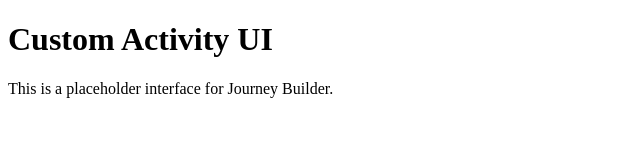
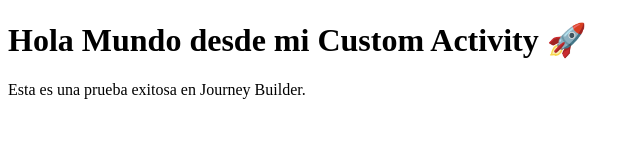
Before and after one commit to SebastianBlanco-Bendita/custom-activity, a website: page index.html in a window 1280 px wide. Shown: the whole page, without its empty margins (0-640 px from the left). Drawn offline with Linux system fonts and the light colour scheme.

Commit message:
Actualizado index.html con mensaje Hola Mundo

```diff
--- a/index.html
+++ b/index.html
@@ -1,12 +1,10 @@
 <!DOCTYPE html>
 <html>
 <head>
-  <title>Custom Activity</title>
-  <script src="https://apps.sdk.fuel.com/legacy/Activity.js"></script>
-  <script src="customActivity.js"></script>
+  <title>Hola Mundo</title>
 </head>
 <body>
-  <h1>Custom Activity UI</h1>
-  <p>This is a placeholder interface for Journey Builder.</p>
+  <h1>Hola Mundo desde mi Custom Activity 🚀</h1>
+  <p>Esta es una prueba exitosa en Journey Builder.</p>
 </body>
 </html>
```
